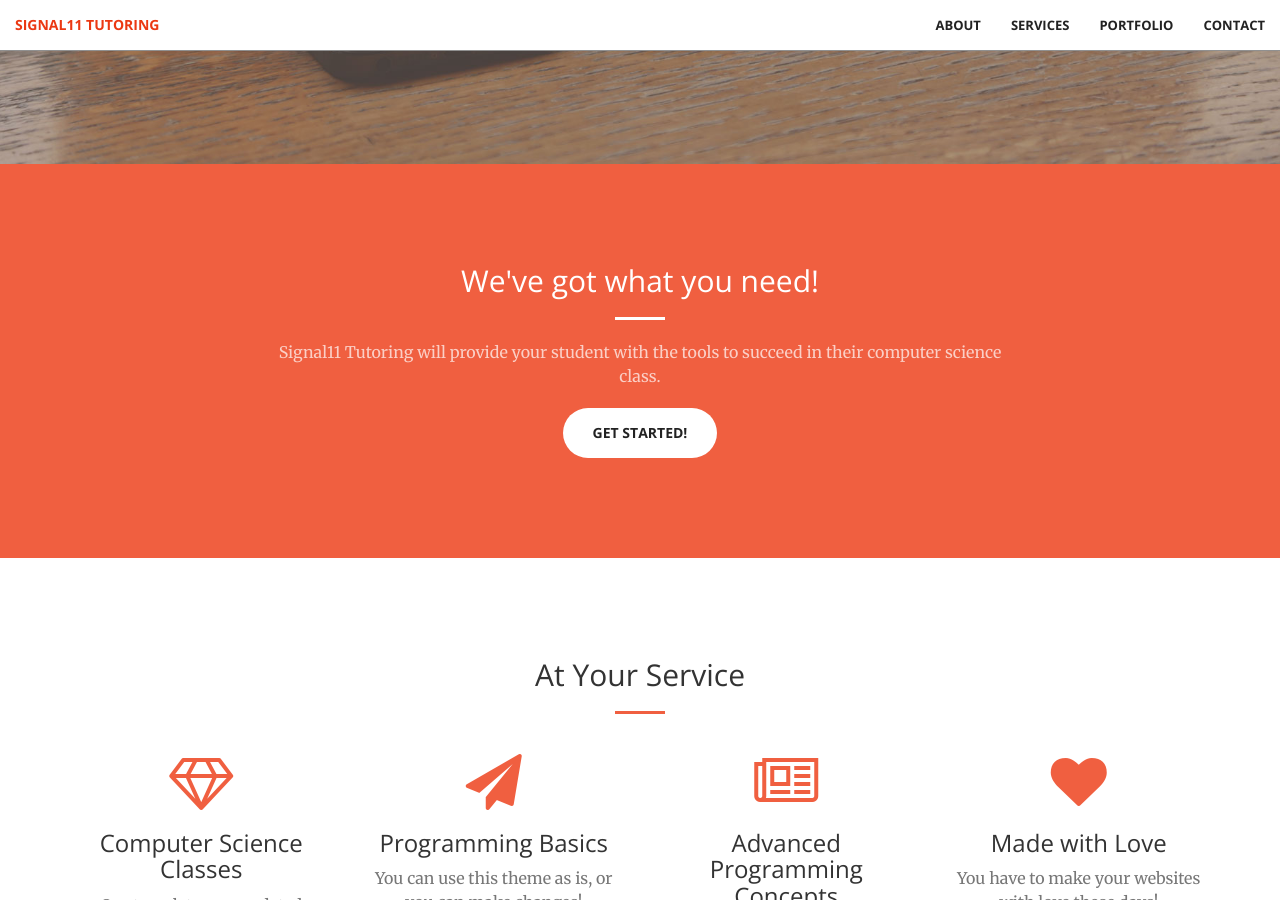
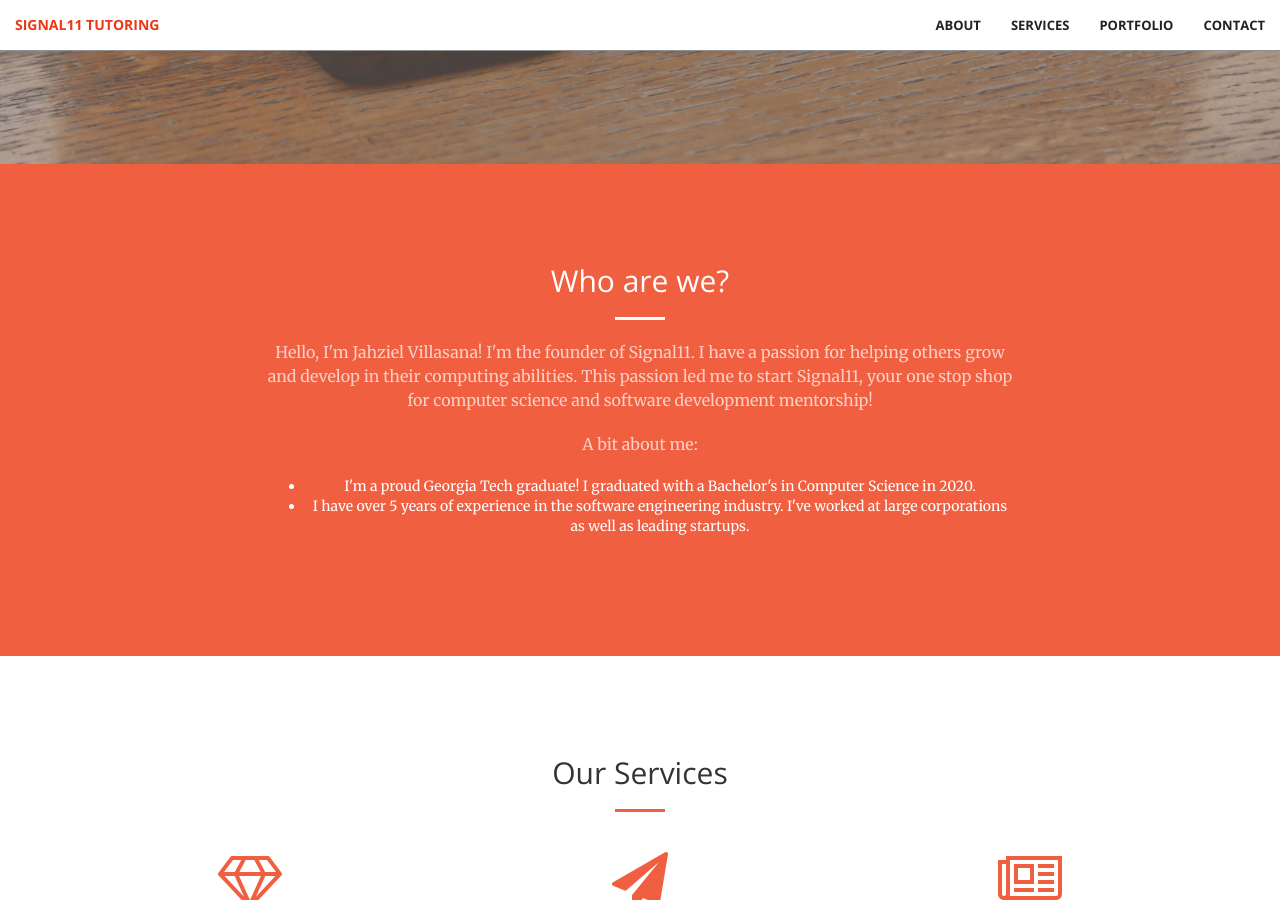
Before and after one commit to s1gnal11/s1gnal11.github.io, a Jekyll site: the page built from index.html, in a window 1280 px wide and 900 px high, scrolled down 736 px. Built offline with Jekyll 4.4.1, drawn with Linux system fonts in a browser that asks for light colours; some of the changed text lies outside the part shown.

Commit message:
feat: some copy

```diff
--- a/_config.yml
+++ b/_config.yml
@@ -6,6 +6,8 @@ baseurl: "" # the subpath of your site, e.g. /blog/
 url: "" # the base hostname & protocol for your site
 
 github_username: "jahzielv"
+phone_number: 4044287664
+favicon: "/img/favicon-96x96.png"
 
 # Build settings
 markdown: kramdown
--- a/_includes/aside.html
+++ b/_includes/aside.html
@@ -1,8 +1,8 @@
   <aside class="bg-dark">
       <div class="container text-center">
           <div class="call-to-action">
-              <h2>Free Download at Start Bootstrap!</h2>
-              <a href="#" class="btn btn-default btn-xl wow tada">Download Now!</a>
+              <!-- <h2>Free Download at Start Bootstrap!</h2>
+              <a href="#" class="btn btn-default btn-xl wow tada">Download Now!</a> -->
           </div>
       </div>
   </aside>
--- a/_includes/call-to-action.html
+++ b/_includes/call-to-action.html
@@ -2,10 +2,16 @@
     <div class="container">
         <div class="row">
             <div class="col-lg-8 col-lg-offset-2 text-center">
-                <h2 class="section-heading">We've got what you need!</h2>
+                <h2 class="section-heading">Who are we?</h2>
                 <hr class="light">
-                <p class="text-faded">Signal11 Tutoring will provide your student with the tools to succeed in their computer science class.</p>
-                <a href="#" class="btn btn-default btn-xl">Get Started!</a>
+                <p class="text-faded">Hello, I'm Jahziel Villasana! I'm the founder of Signal11. I have a passion for helping others grow and develop in their computing abilities. This passion led me to start Signal11, your one stop shop for computer science and software development mentorship!</p>
+                <p class="text-faded">A bit about me:
+                    <ul>
+                        <li>I'm a proud Georgia Tech graduate! I graduated with a Bachelor's in Computer Science in 2020.</li>
+                        <li>I have over 5 years of experience in the software engineering industry. I've worked at large corporations as well as leading startups.</li>
+                    </ul>
+                </p>
+                <!-- <a href="#" class="btn btn-default btn-xl">Get Started!</a> -->
             </div>
         </div>
     </div>
--- a/_includes/contact.html
+++ b/_includes/contact.html
@@ -6,12 +6,12 @@
                 <hr class="primary">
                 <p>Ready to kick-start your student's computing journey? We can't wait to hear from you! Give us a call or send us an email and we will get back to you as soon as possible!</p>
             </div>
-        <!-- <div class="col-lg-2 col-lg-offset-2 text-center">
+        <div class="col-lg-2 col-lg-offset-2 text-center">
             <a href="https://twitter.com/{{ site.twitter_username }}">
-                <i class="fa fa-twitter fa-3x wow bounceIn" data-wow-delay=".1s"></i>
-                <p>{{ site.twitter_username }}</p>
+                <i class="fa fa-phone fa-3x wow bounceIn" data-wow-delay=".1s"></i>
+                <p>{{ site.phone_number }}</p>
             </a>
-        </div> -->
+        </div>
         <div class="col-lg-2 col-lg-offset-1 text-center">
             <a href="mailto:{{ site.email }}">
             <i class="fa fa-envelope-o fa-3x wow bounceIn" data-wow-delay=".1s"></i>
--- a/_includes/services.html
+++ b/_includes/services.html
@@ -2,41 +2,41 @@
     <div class="container">
         <div class="row">
             <div class="col-lg-12 text-center">
-                <h2 class="section-heading">At Your Service</h2>
+                <h2 class="section-heading">Our Services</h2>
                 <hr class="primary">
             </div>
         </div>
     </div>
     <div class="container">
         <div class="row">
-            <div class="col-lg-3 col-md-6 text-center">
+            <div class="col-lg-4 col-md-6 text-center">
                 <div class="service-box">
                     <i class="fa fa-4x fa-diamond wow bounceIn text-primary"></i>
                     <h3>Computer Science Classes</h3>
-                    <p class="text-muted">Our templates are updated regularly so they don't break.</p>
+                    <p class="text-muted">Get your student dedicated help for challenging computer science courses in high school and college.</p>
                 </div>
             </div>
-            <div class="col-lg-3 col-md-6 text-center">
+            <div class="col-lg-4 col-md-6 text-center">
                 <div class="service-box">
                     <i class="fa fa-4x fa-paper-plane wow bounceIn text-primary" data-wow-delay=".1s"></i>
                     <h3>Programming Basics</h3>
-                    <p class="text-muted">You can use this theme as is, or you can make changes!</p>
+                    <p class="text-muted">Want your student to learn how to code but don't know where to start? Our proven system will give them the foundational knowledge they need to start programming in no time!</p>
                 </div>
             </div>
-            <div class="col-lg-3 col-md-6 text-center">
+            <div class="col-lg-4 col-md-6 text-center">
                 <div class="service-box">
                     <i class="fa fa-4x fa-newspaper-o wow bounceIn text-primary" data-wow-delay=".2s"></i>
                     <h3>Advanced Programming Concepts</h3>
-                    <p class="text-muted">We update dependencies to keep things fresh.</p>
+                    <p class="text-muted">Is your student a programming whiz who wants to take their skills to the next level? We can provide mentorship and guidance in advanced computing and software development concepts (which we use every day at our day jobs)!</p>
                 </div>
             </div>
-            <div class="col-lg-3 col-md-6 text-center">
+            <!-- <div class="col-lg-3 col-md-6 text-center">
                 <div class="service-box">
                     <i class="fa fa-4x fa-heart wow bounceIn text-primary" data-wow-delay=".3s"></i>
                     <h3>Made with Love</h3>
                     <p class="text-muted">You have to make your websites with love these days!</p>
                 </div>
-            </div>
+            </div> -->
         </div>
     </div>
 </section>
```
Also changed, not shown: assets/favicon-96x96.png (added).
